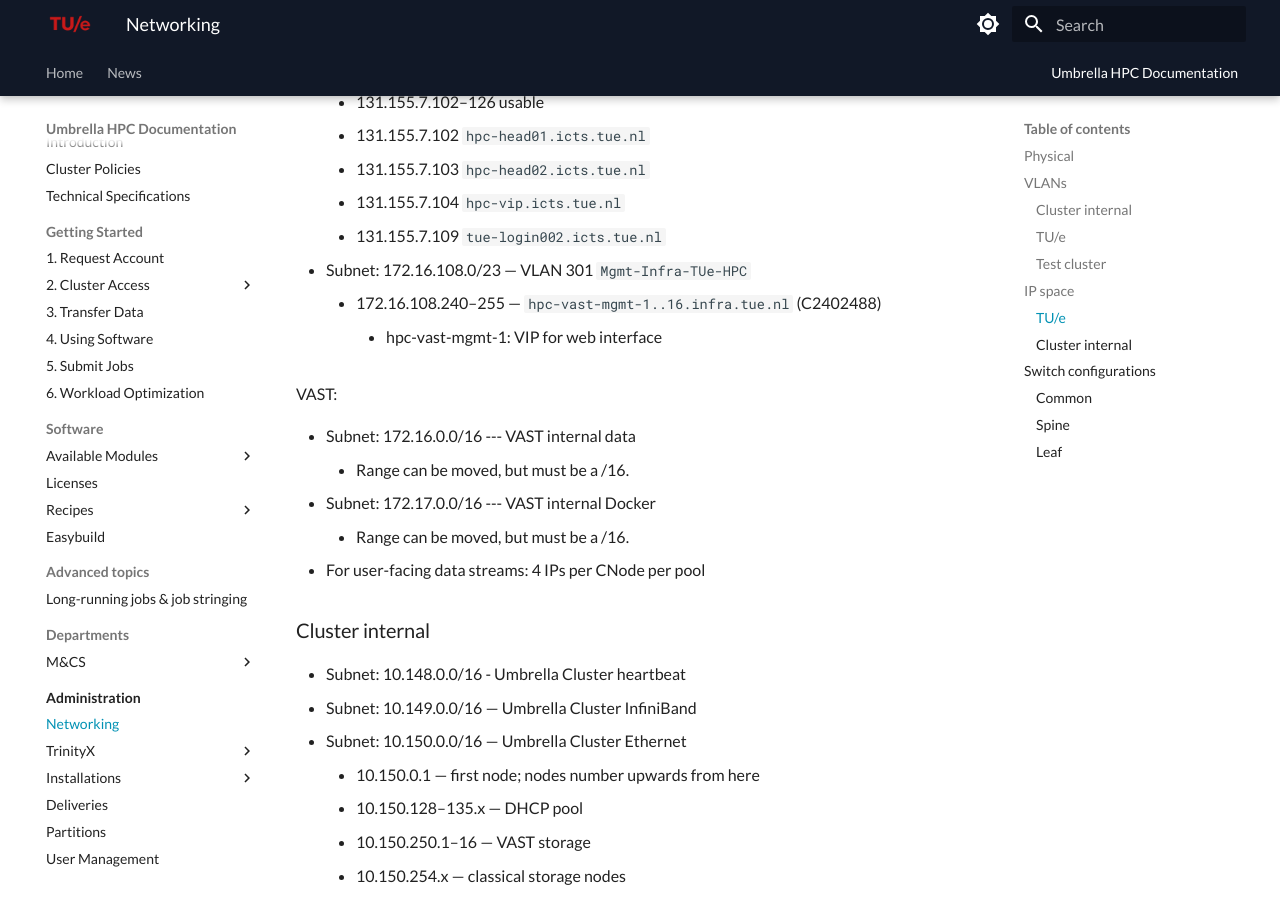
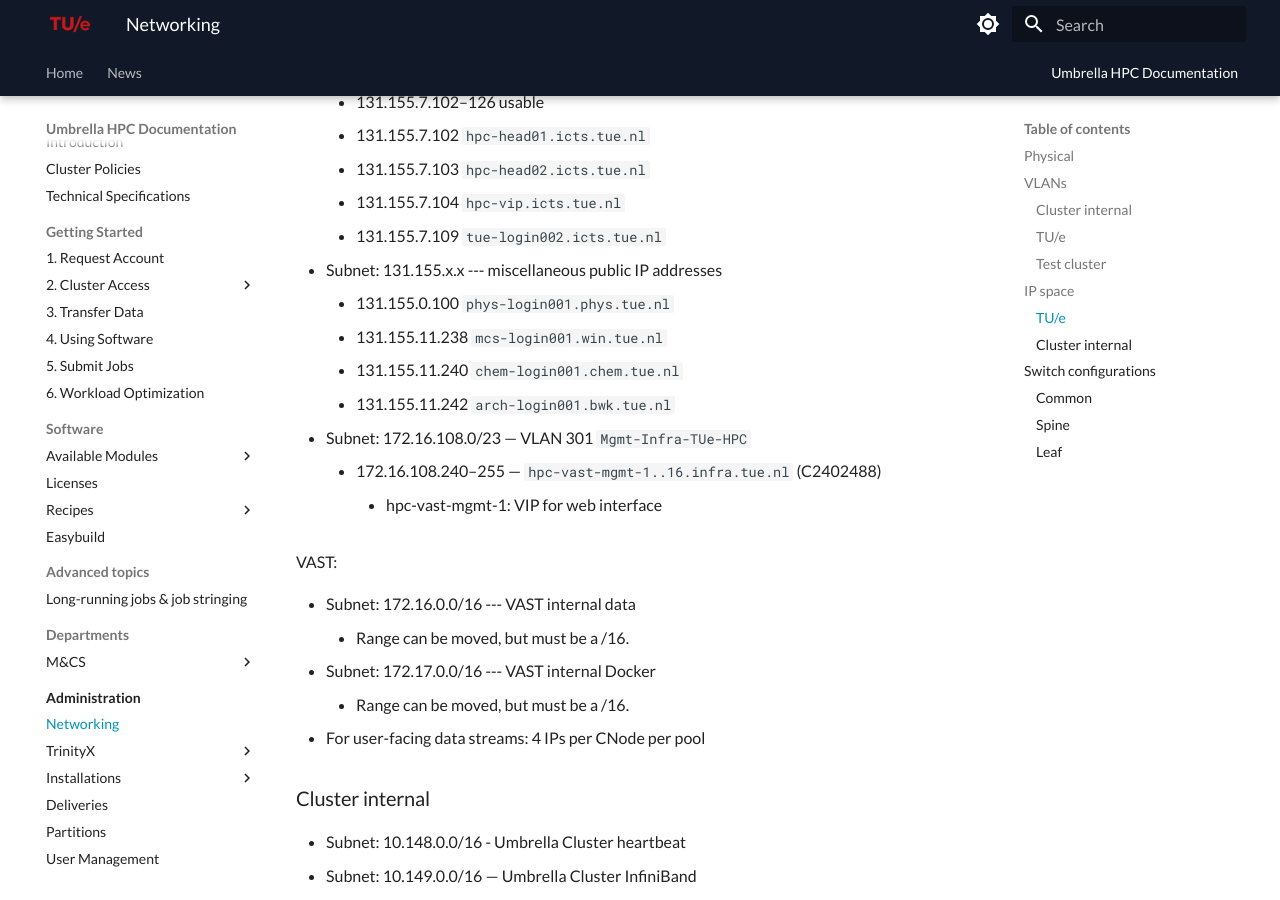
Before and after one commit to gferhpc/supercomputing.tue.nl, an MkDocs documentation site: the page built from pages/documentation/administration/networking.md, in a window 1280 px wide and 900 px high, scrolled down 1167 px. Built offline with MkDocs 1.6.1 and Material for MkDocs 9.7.7, drawn with Linux system fonts in a browser that asks for light colours.

Commit message:
doc: admin: networking

```diff
--- a/pages/documentation/administration/networking.md
+++ b/pages/documentation/administration/networking.md
@@ -41,6 +41,11 @@
     - 131.155.7.103 `hpc-head02.icts.tue.nl`
     - 131.155.7.104 `hpc-vip.icts.tue.nl`
     - 131.155.7.109 `tue-login002.icts.tue.nl`
+- Subnet: 131.155.x.x --- miscellaneous public IP addresses
+    - 131.155.0.100 `phys-login001.phys.tue.nl`
+    - 131.155.11.238 `mcs-login001.win.tue.nl`
+    - 131.155.11.240 `chem-login001.chem.tue.nl`
+    - 131.155.11.242 `arch-login001.bwk.tue.nl`
 - Subnet: 172.16.108.0/23 — VLAN 301 `Mgmt-Infra-TUe-HPC`
     - 172.16.108.240–255 — `hpc-vast-mgmt-1..16.infra.tue.nl` (C2402488)
         - hpc-vast-mgmt-1: VIP for web interface
```
